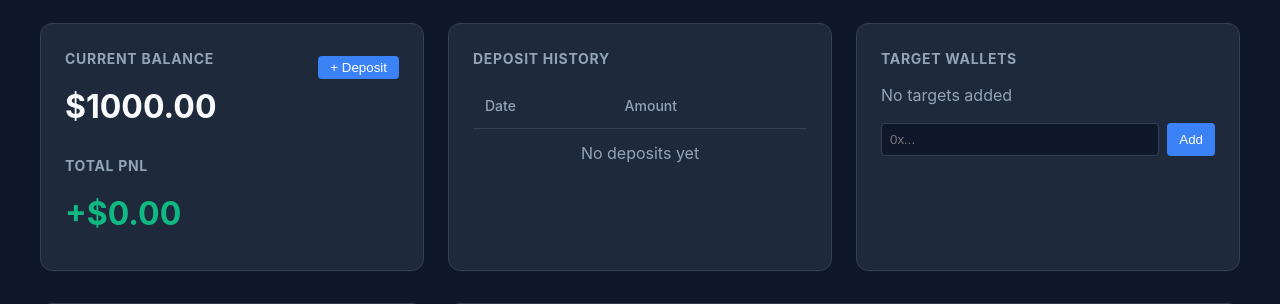
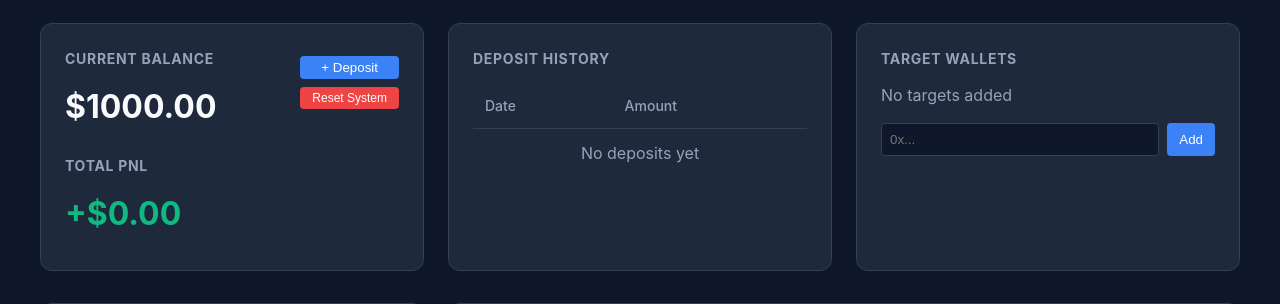
Before and after one commit to dfuentmo/testbot, a FastAPI app: page /dashboard in a window 1280 px wide. Shown: the part 586-890 px from the top of the page. Run offline with FastAPI, Linux system fonts and the light colour scheme.

Commit message:
Point to 0

```diff
--- a/api/app.py
+++ b/api/app.py
@@ -110,6 +110,17 @@ def remove_wallet(address: str):
         state.save()
     return {"status": "ok", "wallets": state.target_wallets}
 
+@app.post("/reset")
+def reset_state(req: DepositRequest = None):
+    initial_amount = req.amount if req and req.amount > 0 else 50.0
+    state.reset(initial_amount)
+
+    # Synchronize portfolio
+    portfolio.balance = initial_amount
+    portfolio.positions = {}
+
+    return {"status": "ok", "message": f"System reset to ${initial_amount}"}
+
 @app.get("/dashboard", response_class=HTMLResponse)
 def dashboard():
     with open("api/templates/dashboard.html", "r") as f:
--- a/api/templates/dashboard.html
+++ b/api/templates/dashboard.html
@@ -207,6 +207,21 @@
                     body: JSON.stringify({ amount: amt })
                 });
                 if (r.ok) load();
+            }
+        }
+
+        async function resetSystem() {
+            if (confirm('WARNING: This will clear all trades, positions, and history. Are you sure?')) {
+                const amt = parseFloat(prompt("Enter initial balance ($):", "50"));
+                const r = await fetch('/reset', {
+                    method: 'POST',
+                    headers: { 'Content-Type': 'application/json' },
+                    body: JSON.stringify({ amount: isNaN(amt) ? 50.0 : amt })
+                });
+                if (r.ok) {
+                    alert('System reset successfully.');
+                    load();
+                }
             }
         }
 
@@ -459,7 +474,10 @@
                             <h3>Current Balance</h3>
                             <div id="balance" class="stat">$0.00</div>
                         </div>
-                        <button class="btn" onclick="makeDeposit()" style="margin-top: 0.5rem;">+ Deposit</button>
+                        <div style="display:flex; flex-direction:column; gap:0.5rem; margin-top:0.5rem;">
+                            <button class="btn" onclick="makeDeposit()">+ Deposit</button>
+                            <button class="btn btn-danger" onclick="resetSystem()" style="font-size:0.75rem;">Reset System</button>
+                        </div>
                     </div>
                     <h3 style="margin-top: 1rem">Total PnL</h3>
                     <div id="pnl" class="stat">$0.00</div>
--- a/core/strategy.py
+++ b/core/strategy.py
@@ -36,5 +36,6 @@ class Strategy:
             "side": side,
             "size_usd": our_size,
             "whale_size": whale_size,
+            "price": event.get("price", 0.5),
             "market_slug": event.get("market_slug", "unknown")
         }
```
Also changed, not shown: core/risk.py (+11 -2 lines), core/state.py (+15 -3 lines).
